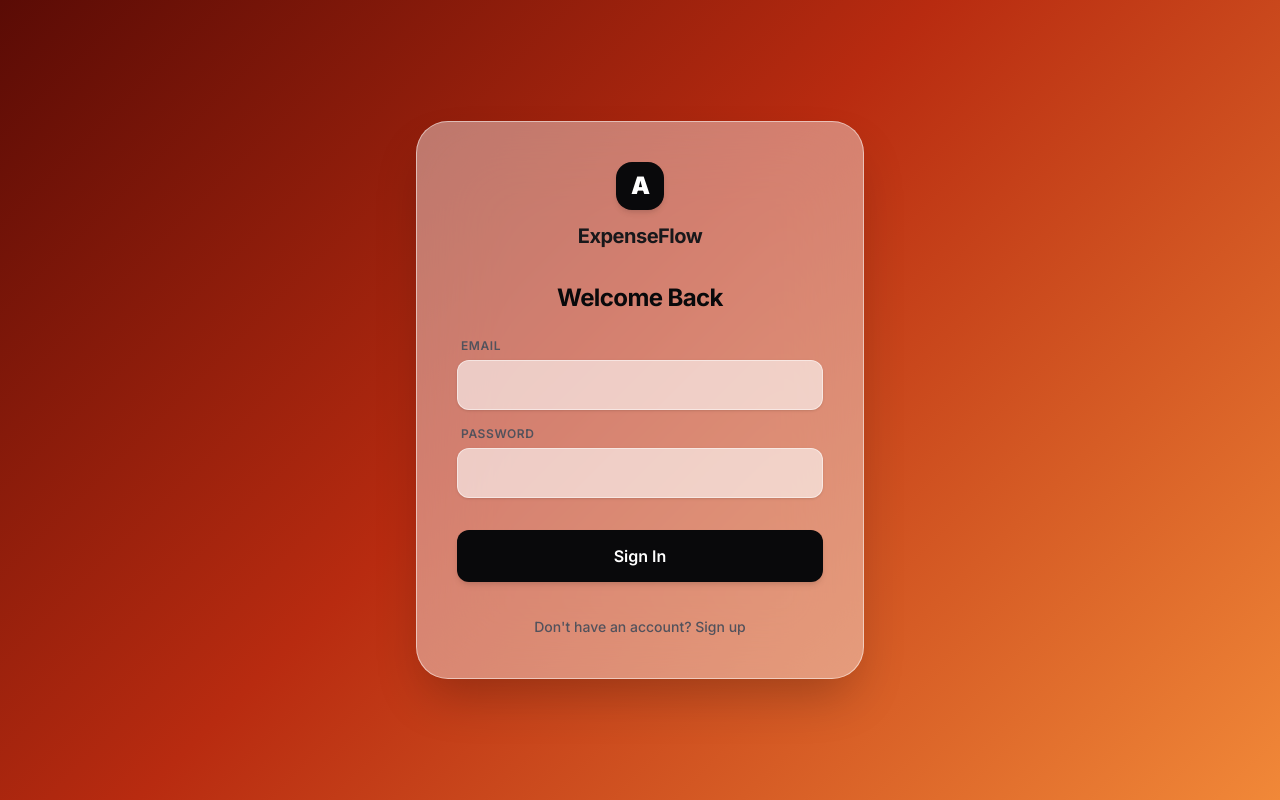
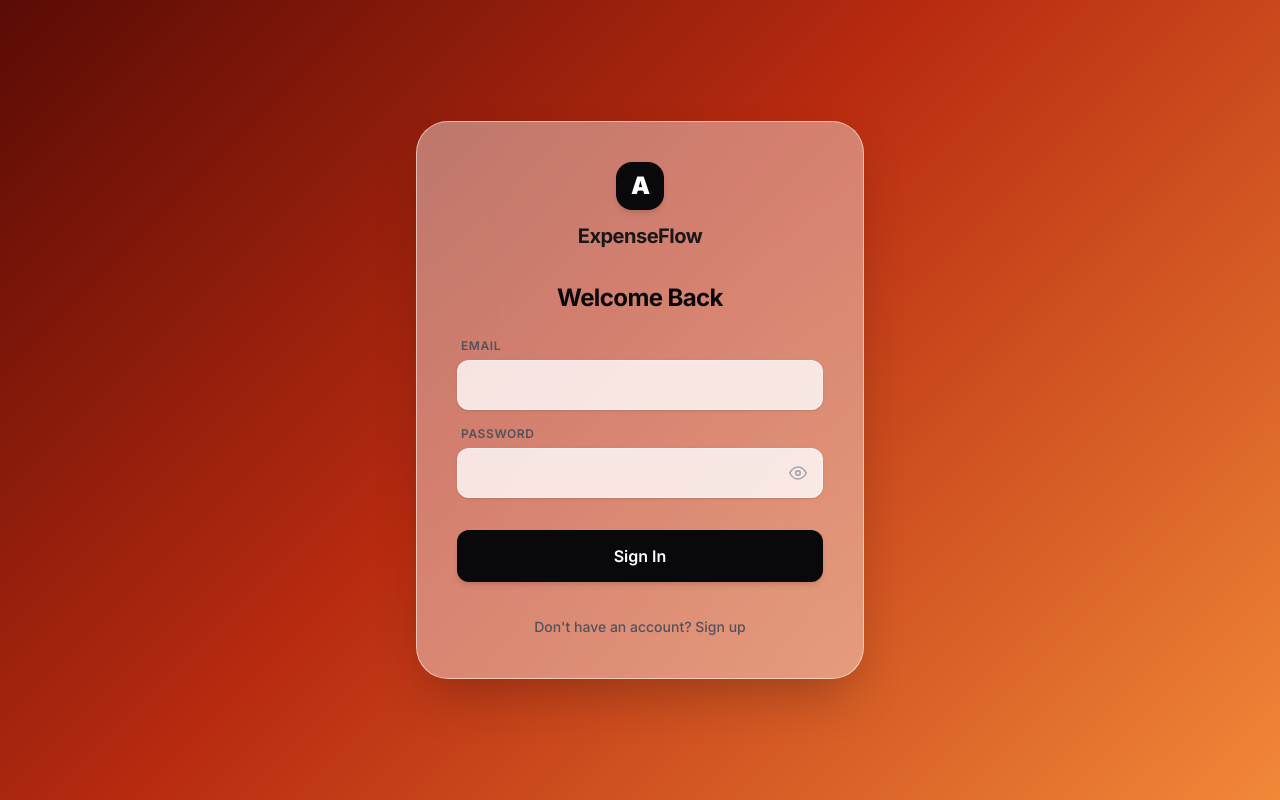
Before and after one commit to smibrahimali/expense-tracker, a Next.js app in the folder apps/web/: page /login in a window 1280 px wide. Built offline with nearby package versions, Linux system fonts and the light colour scheme; no server answers.

Commit message:
feat: add show password toggle and inline success message to login

```diff
--- a/apps/web/app/login/page.tsx
+++ b/apps/web/app/login/page.tsx
@@ -6,8 +6,10 @@ import { useRouter } from 'next/navigation';
 export default function LoginPage() {
   const [email, setEmail] = useState('');
   const [password, setPassword] = useState('');
+  const [showPassword, setShowPassword] = useState(false);
   const [isSignUp, setIsSignUp] = useState(false);
   const [error, setError] = useState<string | null>(null);
+  const [success, setSuccess] = useState<string | null>(null);
   const [loading, setLoading] = useState(false);
 
   const router = useRouter();
@@ -17,6 +19,7 @@ export default function LoginPage() {
     e.preventDefault();
     setLoading(true);
     setError(null);
+    setSuccess(null);
 
     try {
       if (isSignUp) {
@@ -25,7 +28,8 @@ export default function LoginPage() {
           password
         });
         if (signUpError) throw signUpError;
-        alert('Success! Check your email for a confirmation link (or you may be logged in automatically based on your Supabase settings).');
+        // Show a nice green UI message instead of a clunky alert box
+        setSuccess('Success! Please check your email to verify your account.');
       } else {
         const { error: signInError } = await supabase.auth.signInWithPassword({
           email,
@@ -60,9 +64,17 @@ export default function LoginPage() {
           {isSignUp ? 'Create an Account' : 'Welcome Back'}
         </h2>
 
+        {/* Error Message */}
         {error && (
-          <div className="bg-red-50/80 backdrop-blur-sm border border-red-200 text-red-600 p-3.5 rounded-xl mb-6 text-sm text-center shadow-sm font-medium">
+          <div className="bg-red-50/90 backdrop-blur-sm border border-red-200 text-red-600 p-3.5 rounded-xl mb-6 text-sm text-center shadow-sm font-medium">
             {error}
+          </div>
+        )}
+
+        {/* Success Message */}
+        {success && (
+          <div className="bg-emerald-50/90 backdrop-blur-sm border border-emerald-200 text-emerald-700 p-3.5 rounded-xl mb-6 text-sm text-center shadow-sm font-medium">
+            {success}
           </div>
         )}
 
@@ -73,20 +85,34 @@ export default function LoginPage() {
               type="email"
               value={email}
               onChange={(e) => setEmail(e.target.value)}
-              className="w-full px-4 py-3 rounded-xl bg-white/60 text-zinc-900 placeholder-zinc-400 border border-white/50 outline-none focus:ring-2 focus:ring-zinc-300 transition-all shadow-sm"
+              className="w-full px-4 py-3 rounded-xl bg-white/80 text-zinc-900 placeholder-zinc-400 border border-white/50 outline-none focus:ring-2 focus:ring-zinc-300 transition-all shadow-sm"
               required
             />
           </div>
 
           <div>
             <label className="block text-xs font-semibold text-zinc-600 uppercase tracking-wider mb-1.5 ml-1">Password</label>
-            <input
-              type="password"
-              value={password}
-              onChange={(e) => setPassword(e.target.value)}
-              className="w-full px-4 py-3 rounded-xl bg-white/60 text-zinc-900 placeholder-zinc-400 border border-white/50 outline-none focus:ring-2 focus:ring-zinc-300 transition-all shadow-sm"
-              required
-            />
+            <div className="relative">
+              <input
+                type={showPassword ? "text" : "password"}
+                value={password}
+                onChange={(e) => setPassword(e.target.value)}
+                className="w-full pl-4 pr-12 py-3 rounded-xl bg-white/80 text-zinc-900 placeholder-zinc-400 border border-white/50 outline-none focus:ring-2 focus:ring-zinc-300 transition-all shadow-sm"
+                required
+              />
+              <button
+                type="button"
+                onClick={() => setShowPassword(!showPassword)}
+                className="absolute right-3 top-1/2 -translate-y-1/2 text-zinc-400 hover:text-zinc-700 transition-colors p-1"
+                title={showPassword ? "Hide password" : "Show password"}
+              >
+                {showPassword ? (
+                  <svg xmlns="http://www.w3.org/2000/svg" width="18" height="18" viewBox="0 0 24 24" fill="none" stroke="currentColor" strokeWidth="2" strokeLinecap="round" strokeLinejoin="round"><path d="M17.94 17.94A10.07 10.07 0 0 1 12 20c-7 0-11-8-11-8a18.45 18.45 0 0 1 5.06-5.94M9.9 4.24A9.12 9.12 0 0 1 12 4c7 0 11 8 11 8a18.5 18.5 0 0 1-2.16 3.19m-6.72-1.07a3 3 0 1 1-4.24-4.24"></path><line x1="1" y1="1" x2="23" y2="23"></line></svg>
+                ) : (
+                  <svg xmlns="http://www.w3.org/2000/svg" width="18" height="18" viewBox="0 0 24 24" fill="none" stroke="currentColor" strokeWidth="2" strokeLinecap="round" strokeLinejoin="round"><path d="M1 12s4-8 11-8 11 8 11 8-4 8-11 8-11-8-11-8z"></path><circle cx="12" cy="12" r="3"></circle></svg>
+                )}
+              </button>
+            </div>
           </div>
 
           <button
@@ -101,7 +127,7 @@ export default function LoginPage() {
         <div className="mt-8 text-center">
           <button
             type="button"
-            onClick={() => { setIsSignUp(!isSignUp); setError(null); }}
+            onClick={() => { setIsSignUp(!isSignUp); setError(null); setSuccess(null); }}
             className="text-sm font-medium text-zinc-600 hover:text-zinc-950 transition-colors cursor-pointer"
           >
             {isSignUp ? 'Already have an account? Sign in' : "Don't have an account? Sign up"}
```
